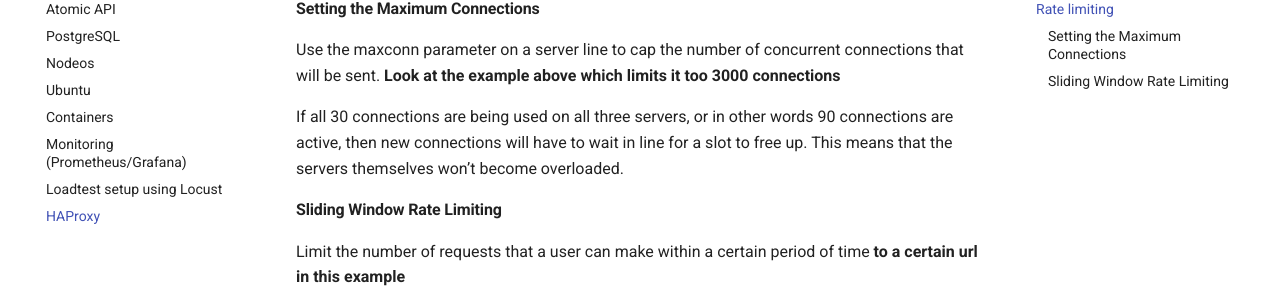
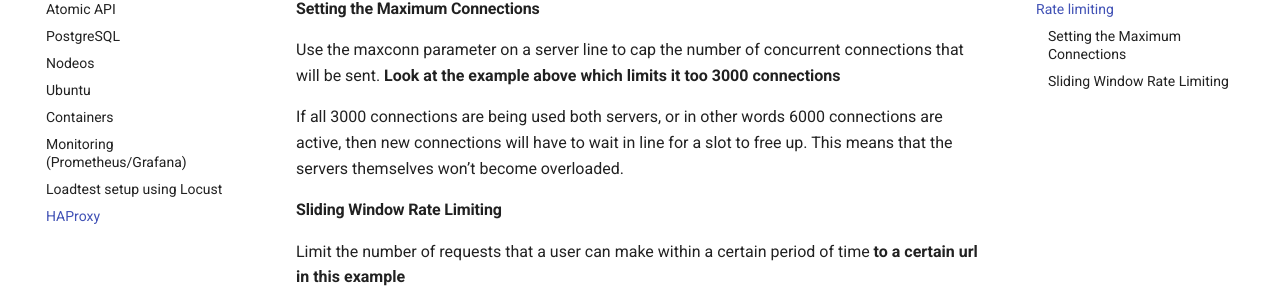
Before and after one commit to oneinacillian/wiki, an MkDocs documentation site: the page built from docs/haproxy.md, in a window 1280 px wide and 900 px high, scrolled down 4756 px. Shown: the part 153-446 px from the top of the window. Built offline with MkDocs 1.6.1 and Material for MkDocs 9.7.7, drawn with Linux system fonts in a browser that asks for light colours; some of the changed lines change nothing that is shown; some of the changed text lies outside the part shown.

Commit message:
haproxy additions

```diff
--- a/docs/haproxy.md
+++ b/docs/haproxy.md
@@ -1,15 +1,15 @@
 > To expose your Hyperion, History or Atomic API you need a load balancer. There are several community balancers available for use and the following ones will be explained
 
 - HAProxy
-- NGINX
-- Traefik
+- NGINX - <span style="color:red">**not yet complete**</span>
+- Traefik - <span style="color:red">**not yet complete**</span>
 
 > Other components that will be covered
 
 - ACL
 - Rate limiting with explanation and examples **(stick-tables, tarpit, etc)**
-- Cors setup
-- Letsencrypt to generate a public certificate
+- Cors setup - <span style="color:red">**not yet complete**</span>
+- Letsencrypt to generate a public certificate - <span style="color:red">**not yet complete**</span>
 
 > **_NOTE:_** In each section, the input commands will be numbered, followed by an output
 
@@ -209,7 +209,7 @@
 #### Setting the Maximum Connections
 Use the maxconn parameter on a server line to cap the number of concurrent connections that will be sent. **Look at the example above which limits it too 3000 connections**
 
-If all 30 connections are being used on all three servers, or in other words 90 connections are active, then new connections will have to wait in line for a slot to free up. This means that the servers themselves won’t become overloaded.
+If all 3000 connections are being used both servers, or in other words 6000 connections are active, then new connections will have to wait in line for a slot to free up. This means that the servers themselves won’t become overloaded.
 
 #### Sliding Window Rate Limiting
 Limit the number of requests that a user can make within a certain period of time **to a certain url in this example** <br>
```
